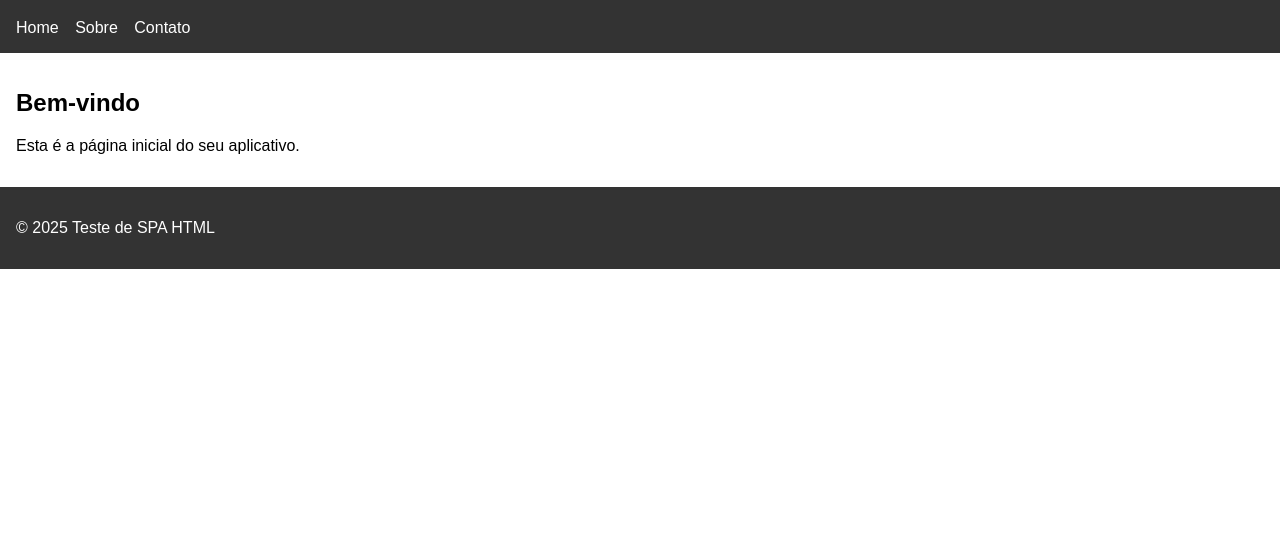
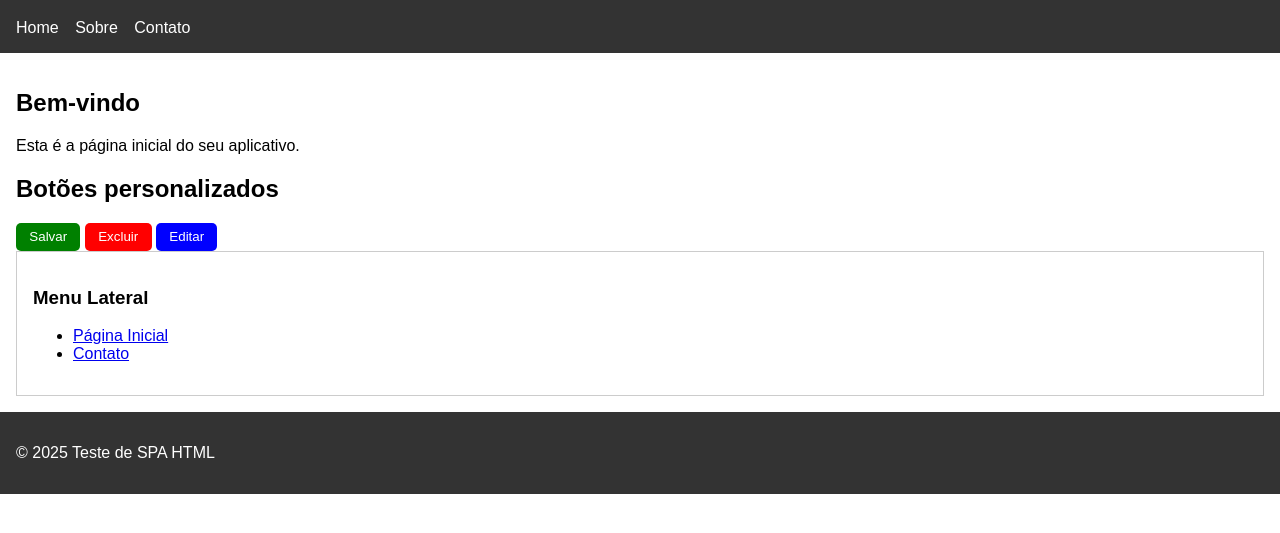
Before and after one commit to HendersonRK/spaHTML, a plain HTML site: page index.html in a window 1280 px wide. Shown: the part 77-610 px from the top of the page. Drawn offline with Linux system fonts and the light colour scheme.

Commit message:
ajustes para utilização de componentes escritos em html

```diff
--- /dev/null
+++ b/componentes/botao.html
@@ -0,0 +1,3 @@
+<button style='padding: 0.5em 1em; background: {{cor}}; color: white; border: none; border-radius: 5px;'>
+    {{label}}
+</button>
--- a/componentes/footer.html
+++ b/componentes/footer.html
@@ -1 +1,3 @@
-<p>&copy; 2025 Teste de SPA HTML</p>
+<footer>
+    <p>&copy; 2025 Teste de SPA HTML</p>
+</footer>
--- a/componentes/header.html
+++ b/componentes/header.html
@@ -1,6 +1,8 @@
+<header>
     <h1>Teste de SPA HTML</h1>
     <nav>
         <a href="#home">Home</a>
         <a href="#sobre">Sobre</a>
         <a href="#contato">Contato</a>
     </nav>
+</header>
--- /dev/null
+++ b/componentes/menulateral.html
@@ -0,0 +1,7 @@
+<aside style="border: 1px solid #ccc; padding: 1em;">
+    <h3>Menu Lateral</h3>
+    <ul>
+        <li><a href="#home">Página Inicial</a></li>
+        <li><a href="#contato">Contato</a></li>
+    </ul>
+</aside>
--- a/home.html
+++ b/home.html
@@ -1,2 +1,11 @@
 <h2>Bem-vindo</h2>
 <p>Esta é a página inicial do seu aplicativo.</p>
+
+<h2>Botões personalizados</h2>
+
+<div data-componente="botao" data-label="Salvar" data-cor="green"></div> <!-- div se comporta como um componente botão -->
+<div data-componente="botao" data-label="Excluir" data-cor="red"></div>
+<div data-componente="botao" data-label="Editar" data-cor="blue"></div>
+
+
+<div data-componente="menulateral"></div>
--- a/index.html
+++ b/index.html
@@ -17,13 +17,13 @@
 
 <body>
 
-    <header id="header"></header>
+    <div id="header"></div>
 
     <main id="conteudo">
         <p>Carregando conteúdo</p>
     </main>
 
-    <footer id="footer"></footer>
+    <div id="footer"></div>
 
 </body>
 
--- a/js/app.js
+++ b/js/app.js
@@ -3,17 +3,42 @@ const rotas = {
     sobre: { titulo: "Sobre Nós", arquivo: "sobre.html" }
 };
 
-function carregarComponentes(id, caminho)
+function carregarComponentes(file, path)
 {
-    fetch(caminho)
-        .then(resp => resp.text())
-        .then(html => {
-            document.getElementById(id).innerHTML = html;
+    fetch(path)
+        .then(res => res.text())
+        .then(htmlComponent => {
+            document.getElementById(file).innerHTML = htmlComponent; //substitui o conteudo do elemento pelo HTML do componente
         })
         .catch(() => {
-            document.getElementById(id).innerHTML = "<p>Erro ao carregar componente</p>";
+            document.getElementById(file).innerHTML = `<p style="color: red;">Erro ao carregar componente</p>`;
         });
 
+}
+
+function carregarComponentesInternos(container)
+{
+    const componentes = container.querySelectorAll("[data-componente]"); //busca todos os elementos que possuem o atributo data-componente
+    componentes.forEach(div => {
+        const nome = div.dataset.componente;//pega o nome do componente
+        const config = { ...div.dataset };
+        delete config.componente;
+
+        fetch(`componentes/${nome}.html`)//requisição HTTP para o arquivo HTML do componente pegando a constante como nome do componente
+            .then(res => res.text())//pega o conteúdo do arquivo do componente em forma te texto
+            .then(html => {
+                Object.keys(config).forEach(chave => {
+                    const valor = config[chave];
+                    const marcador = new RegExp(`{{\\s*${chave}\\s*}}`, "g");
+                    html = html.replace(marcador, valor);
+                })
+
+                div.outerHTML = html; //substitui o elemento atual pelo HTML do componente
+            })
+            .catch(() => {
+                div.outerHTML = `<p style="color: red;">Erro ao carregar componente Interno</p>`;
+            });
+    });
 }
 
 function carregarPagina(hash)
@@ -27,14 +52,13 @@ function carregarPagina(hash)
         return;
     }
 
-    fetch(rotas[rota].arquivo)
-        .then(response => {
-            if (!response.ok) throw new Error("Página não encontrada");
-            return response.text();
-        })
+    fetch(rotas[rota].arquivo) //requisição HTTP para o arquivo HTML
+        .then(res => res.text()) //espera a requisicao e pega o conteúdo em forma de texto de res
         .then(html => {
-            document.getElementById("conteudo").innerHTML = html;
-            document.title = rotas[rota].titulo;
+            const conteudo = document.getElementById("conteudo");//busca no documento o elemento com id=conteudo
+            conteudo.innerHTML = html; //substitui o conteúdo do elemento atual pelo HTML lido no fetch
+            document.title = rotas[rota].titulo; //atualiza o título da página para o titulo do objeto.
+            carregarComponentesInternos(conteudo); //carrega os componentes internos da página
         })
         .catch(() => {
             document.getElementById("conteudo").innerHTML = "<h2>ERRO 404</h2><p>Conteúdo não encontrado!</p>";
```
Lines whose indentation alone changed are shown as unchanged.
